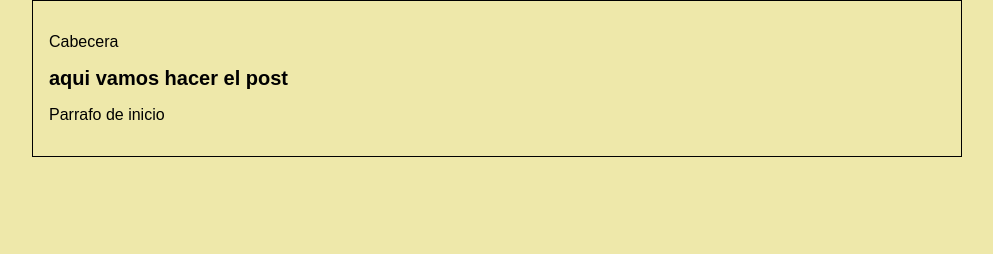
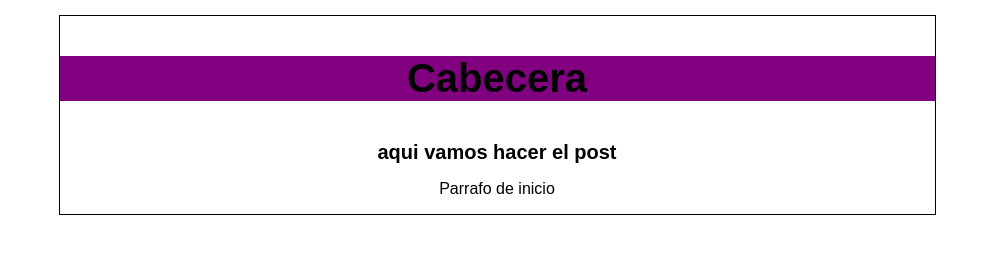
Before and after one commit to EverSorto/cursos, a plain HTML site: page views/index.html in a window 1280 px wide. Shown: the whole page, without its empty margins (143-1136 px from the left). Drawn offline with Linux system fonts and the light colour scheme.

Commit message:
añadiendo stilo a la cabecera

```diff
--- a/css/styles.css
+++ b/css/styles.css
@@ -1,15 +1,23 @@
 body{
-   text-align: left;
-    background-color: palegoldenrod;
     font-family: "Arial";
     font-size: 16px;
+    margin: 15px;
+    padding: 0px;
+    border: 0;
+}
+
+#cabecera{
     margin: 0;
-    padding: 0;
+    padding:0;
+    border: 0;
+    background-color: purple;
+    font-size: 40px;
+    font-weight: bold ;
+
 }
 #container{
     width: 70%;
-    padding: 1em;
-    text-align: left;
+    text-align: center;
     border: 1px solid;
     margin: 0 auto;
 }
```
Also changed, not shown: apuntesGitCopy.txt (added).
